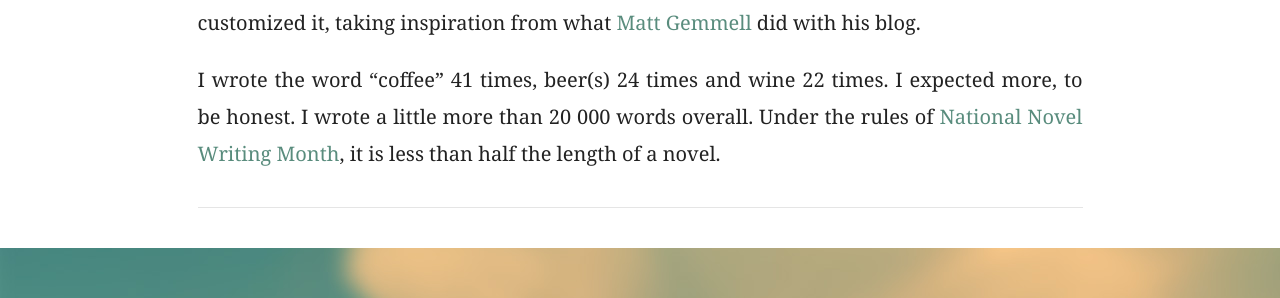
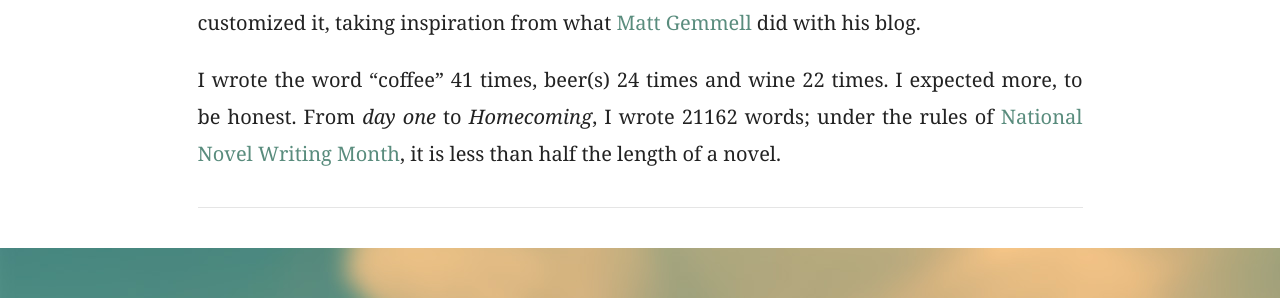
Before and after one commit to ksol/camino-2016, a Jekyll site: the page built from _posts/2016-12-16-about-this-writing.markdown, in a window 1280 px wide. Shown: the part 1874-2172 px from the top of the page. Built offline with Jekyll 4.4.1, drawn with Linux system fonts in a browser that asks for light colours; comment, search, counter and statistics services are not loaded.

Commit message:
Numbers !

```diff
--- a/_posts/2016-12-16-about-this-writing.markdown
+++ b/_posts/2016-12-16-about-this-writing.markdown
@@ -31,4 +31,4 @@ The pictures are licensed under [Creative Commons CC BY-NC-SA 4.0](https://creat
 
 The base for the design of this site is the [Travelog jekyll theme](https://github.com/rowanoulton/travelog-theme/) by Rowan Oulton. I further customized it, taking inspiration from what [Matt Gemmell](http://mattgemmell.com) did with his blog.
 
-I wrote the word "coffee" 41 times, beer(s) 24 times and wine 22 times. I expected more, to be honest. I wrote a little more than 20 000 words overall. Under the rules of [National Novel Writing Month](https://en.wikipedia.org/wiki/National_Novel_Writing_Month), it is less than half the length of a novel.
+I wrote the word "coffee" 41 times, beer(s) 24 times and wine 22 times. I expected more, to be honest. From _day one_ to _Homecoming_, I wrote 21162 words; under the rules of [National Novel Writing Month](https://en.wikipedia.org/wiki/National_Novel_Writing_Month), it is less than half the length of a novel.
```
